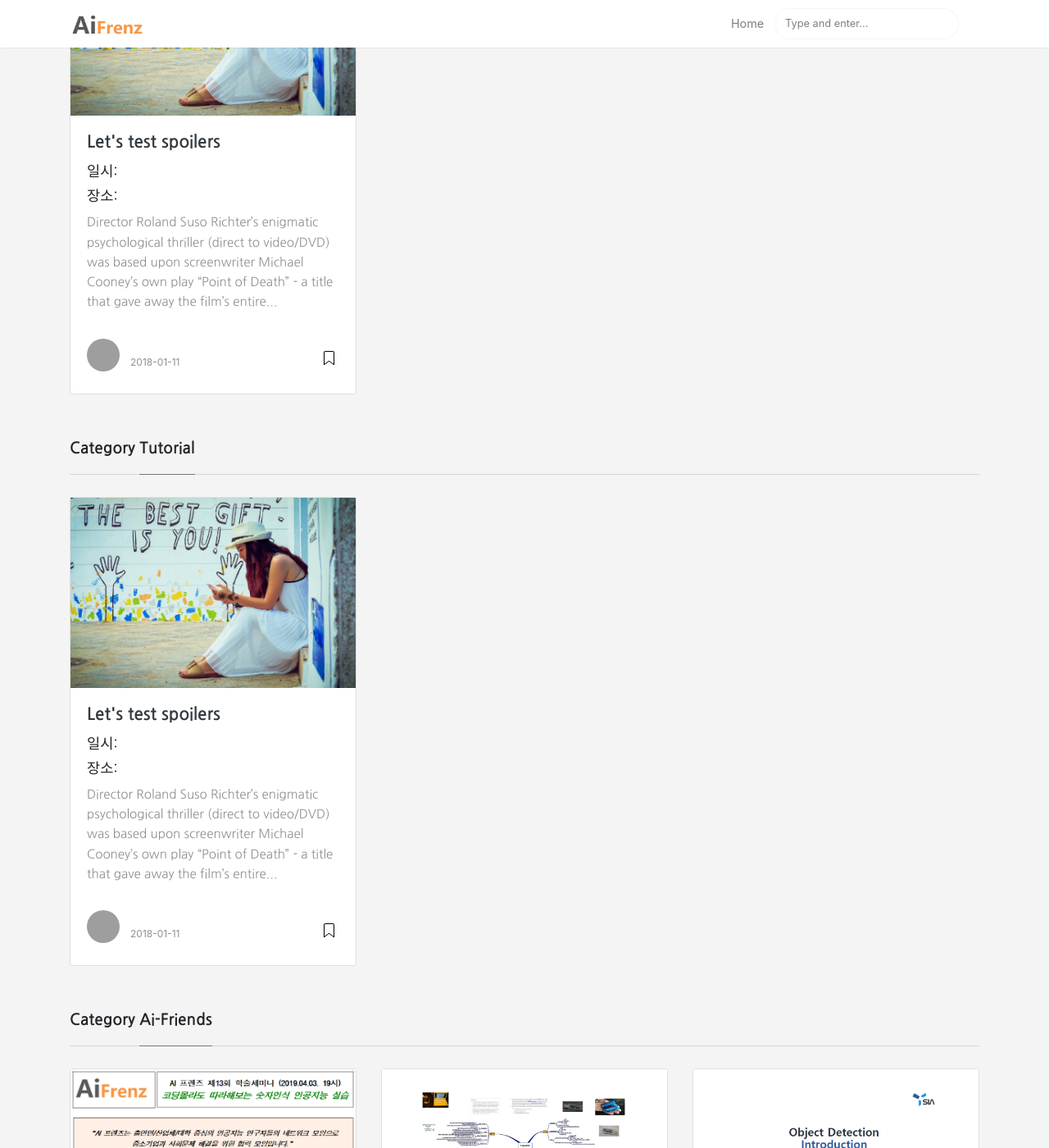
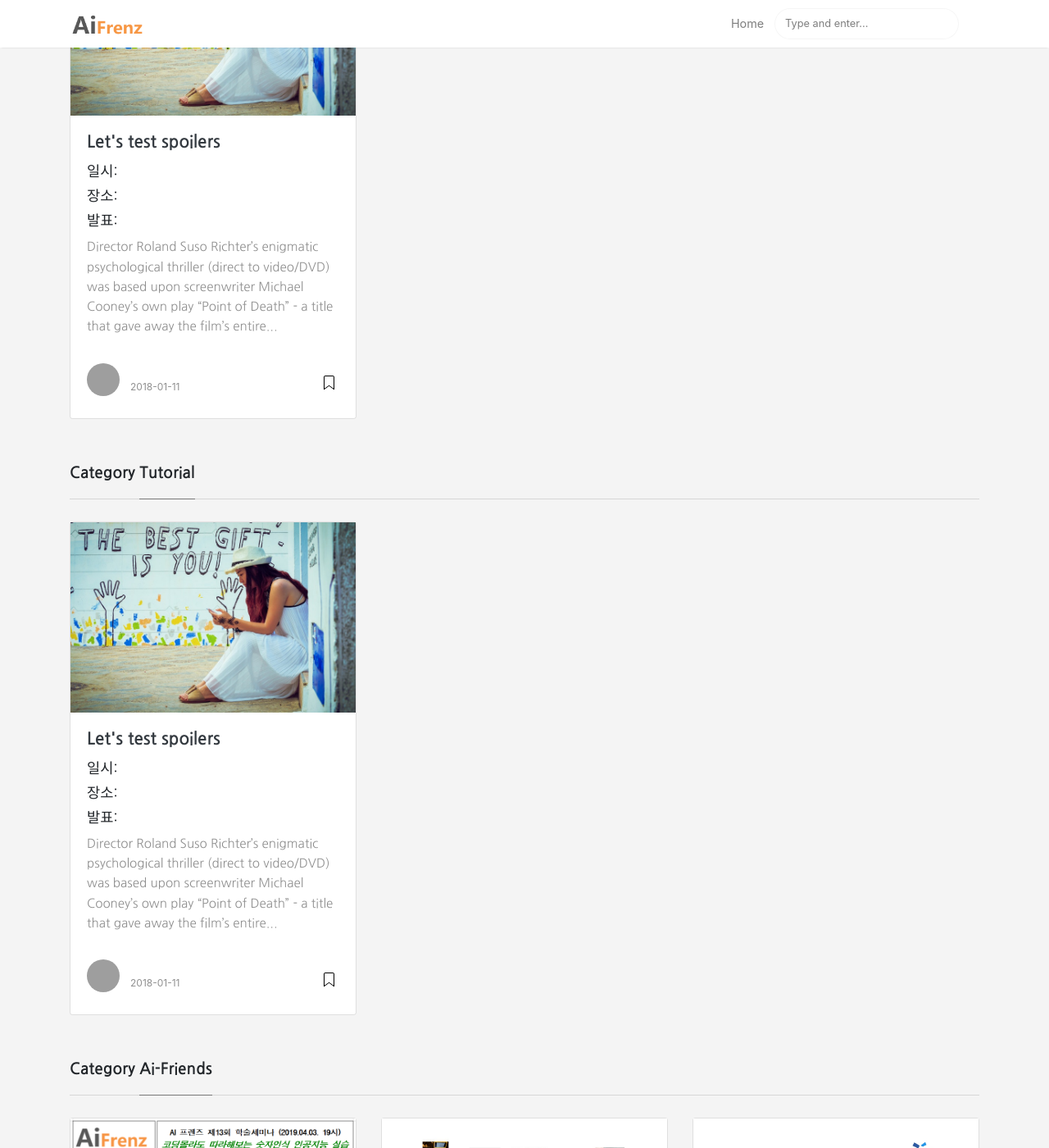
Before and after one commit to aifrenz/aifrenz.github.io, a Jekyll site: the page built from _pages/categories.md, in a window 1280 px wide and 1400 px high, scrolled down 436 px. Shown: the whole window at 82% size. Built offline with Jekyll 4.4.1, drawn with Linux system fonts in a browser that asks for light colours; some of the changed text lies outside the part shown; grey boxes are pictures that could not be loaded.

Commit message:
Update postbox.html

```diff
--- a/_includes/postbox.html
+++ b/_includes/postbox.html
@@ -27,6 +27,7 @@
             </h2>
             <h3 class="card-info">일시: {{ post.when }}</h3>
             <h3 class="card-info">장소: {{ post.where }}</h3>
+            <h3 class="card-info">발표: {{ post.who }}</h3>
             <h4 class="card-text">{{ post.excerpt | strip_html | truncatewords:30 }}</h4>
 
         </div>
```
